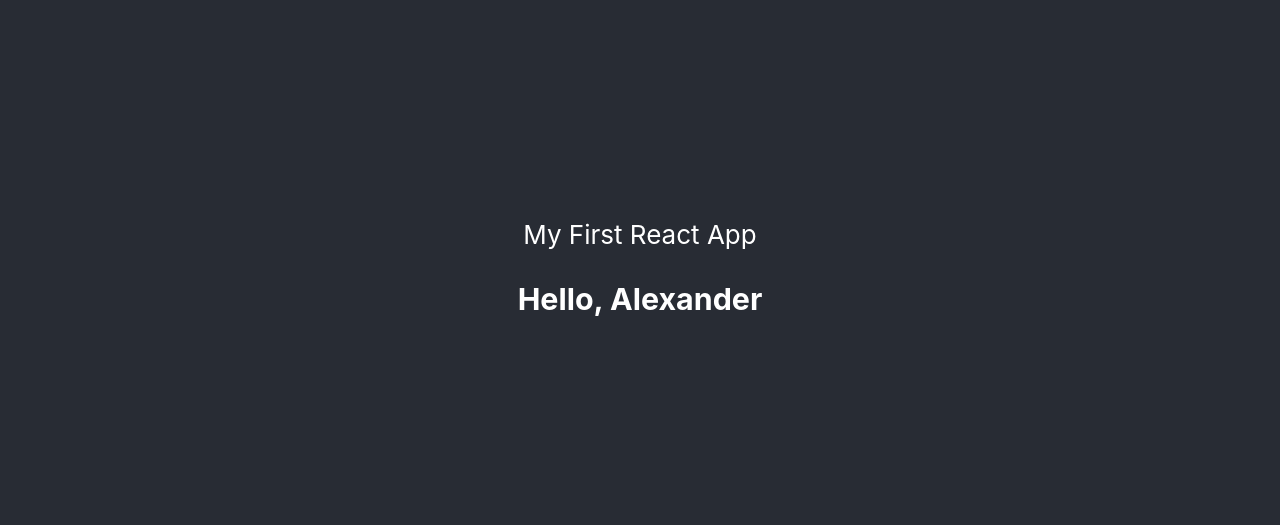
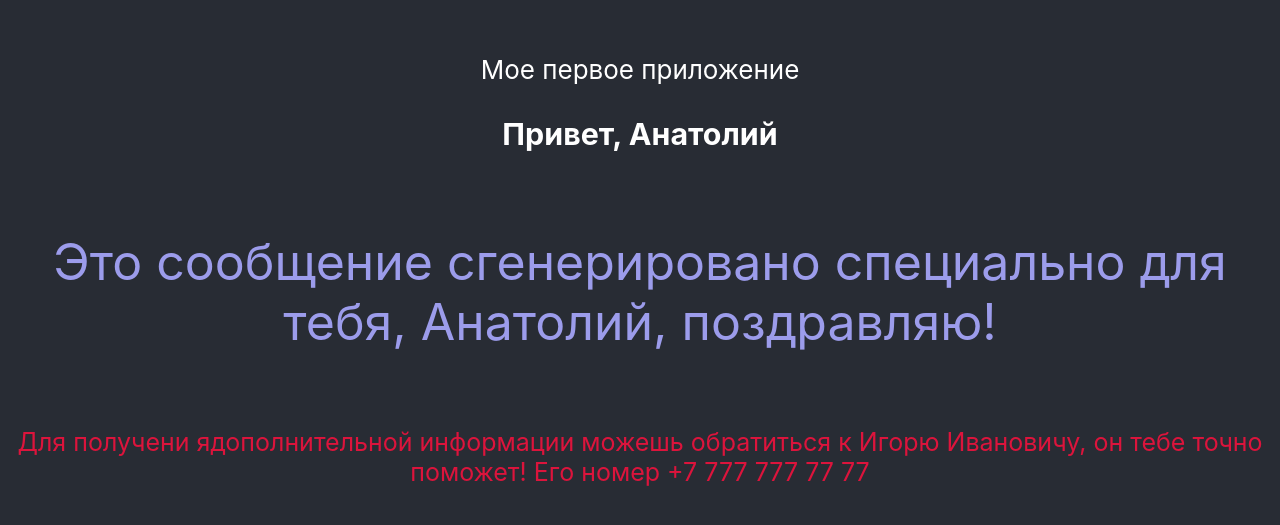
Before and after one commit to TemnikovaNatalia/React, a React (Create React App) app: page / in a window 1280 px wide. Shown: the part 117-642 px from the top of the page. Built offline with nearby package versions, Linux system fonts and the light colour scheme.

Commit message:
Первое домашнее задание

```diff
--- a/package.json
+++ b/package.json
@@ -34,5 +34,8 @@
       "last 1 firefox version",
       "last 1 safari version"
     ]
+  },
+  "devDependencies": {
+    "webpack": "^5.68.0"
   }
 }
--- a/src/App.js
+++ b/src/App.js
@@ -1,11 +1,15 @@
+import React, { Fragment } from 'react';
 import './App.css';
+import { Message } from './components/Message/Message.jsx';
 
-function App(props) {
+
+function App() {
  return (
    <div className="App">
      <header className="App-header">
-       My First React App
-       <h3>Hello, {props.name}</h3>
+       Мое первое приложение
+       <h3>Привет, Анатолий</h3>
+       <Message name={'Анатолий'} help={'Игорю Ивановичу'} phone={'+7 777 777 77 77'} />
      </header>
    </div>
  );
--- /dev/null
+++ b/src/components/Message/Message.css
@@ -0,0 +1,9 @@
+.message {
+    font-size: 50px;
+    color: rgb(156, 156, 235);
+}
+
+.help {
+    font-size: 25px;
+    color: crimson;
+}
--- /dev/null
+++ b/src/components/Message/Message.jsx
@@ -0,0 +1,11 @@
+import React from 'react'
+import style from './Message.css'
+
+export const Message = (props) => {
+    return (
+        <>
+            <p className='message'> Это сообщение сгенерировано специально для тебя, {props.name}, поздравляю!</p>
+            <p className='help'> Для получени ядополнительной информации можешь обратиться к {props.help}, он тебе точно поможет! Его номер {props.phone}</p>
+        </>
+    )
+}
--- a/src/index.js
+++ b/src/index.js
@@ -2,25 +2,9 @@ import React from 'react';
 import ReactDOM from 'react-dom';
 import './index.css';
 import App from './App';
-import reportWebVitals from './reportWebVitals';
+//import reportWebVitals from './reportWebVitals';
 
 ReactDOM.render(
-  <React.StrictMode>
-    <App />
-  </React.StrictMode>,
+  <App />,
   document.getElementById('root')
 );
-
-const myName = 'Alexander';
-
-ReactDOM.render(
- <React.StrictMode>
-   <App name={myName} />
- </React.StrictMode>,
- document.getElementById("root")
-);
-
-// If you want to start measuring performance in your app, pass a function
-// to log results (for example: reportWebVitals(console.log))
-// or send to an analytics endpoint. Learn more: https://bit.ly/CRA-vitals
-reportWebVitals();
```
Also changed, not shown: 1 other file (tests, documents, lock files or other folders).
